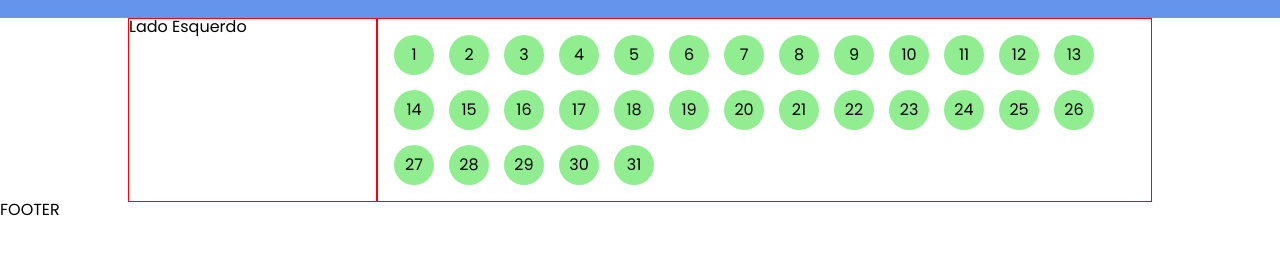
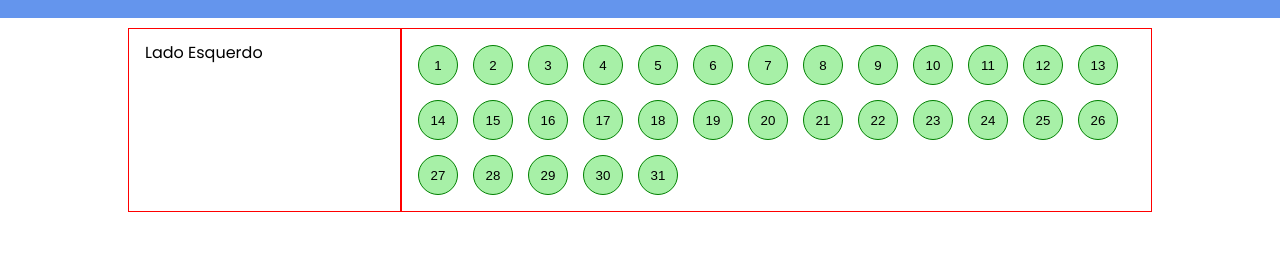
Before and after one commit to demetriusvas/Habit-tracker, a plain HTML site: page index.html in a window 1280 px wide. Shown: the part 54-308 px from the top of the page. Drawn offline with Linux system fonts and the light colour scheme.

Commit message:
Clique dos botões OK

```diff
--- a/index.html
+++ b/index.html
@@ -15,44 +15,46 @@
     <header class="header">
         <h1>HEADER</h1>
     </header>
-    <main class="main">
-        <div class="main__lado-esq">Lado Esquerdo</div>
-        <div class="main__lado-dir">
-            <div id="circle1" class="circle1">1</div>
-            <div class="circle2">2</div>
-            <div class="circle3">3</div>
-            <div class="circle4">4</div>
-            <div class="circle5">5</div>
-            <div class="circle6">6</div>
-            <div class="circle7">7</div>
-            <div class="circle8">8</div>
-            <div class="circle9">9</div>
-            <div class="circle10">10</div>
-            <div class="circle11">11</div>
-            <div class="circle12">12</div>
-            <div class="circle13">13</div>
-            <div class="circle14">14</div>
-            <div class="circle15">15</div>
-            <div class="circle16">16</div>
-            <div class="circle17">17</div>
-            <div class="circle18">18</div>
-            <div class="circle19">19</div>
-            <div class="circle20">20</div>
-            <div class="circle21">21</div>
-            <div class="circle22">22</div>
-            <div class="circle23">23</div>
-            <div class="circle24">24</div>
-            <div class="circle25">25</div>
-            <div class="circle26">26</div>
-            <div class="circle27">27</div>
-            <div class="circle28">28</div>
-            <div class="circle29">29</div>
-            <div class="circle30">30</div>
-            <div class="circle31">31</div>
-        </div>
+    <main>
+        <section class="habito1">
+            <div class="lado-esq1">Lado Esquerdo</div>
+            <div class="lado-dir1">
+                <button id="circle1" onclick="mudarCor('circle1')">1</button>
+                <button id="circle2" onclick="mudarCor('circle2')">2</button>
+                <button id="circle3" onclick="mudarCor('circle3')">3</button>
+                <button id="circle4" onclick="mudarCor('circle4')">4</button>
+                <button id="circle5" onclick="mudarCor('circle5')">5</button>
+                <button id="circle6" onclick="mudarCor('circle6')">6</button>
+                <button id="circle7" onclick="mudarCor('circle7')">7</button>
+                <button id="circle8" onclick="mudarCor('circle8')">8</button>
+                <button id="circle9" onclick="mudarCor('circle9')">9</button>
+                <button id="circle10" onclick="mudarCor('circle10')">10</button>
+                <button id="circle11" onclick="mudarCor('circle11')">11</button>
+                <button id="circle12" onclick="mudarCor('circle12')">12</button>
+                <button id="circle13" onclick="mudarCor('circle13')">13</button>
+                <button id="circle14" onclick="mudarCor('circle14')">14</button>
+                <button id="circle15" onclick="mudarCor('circle15')">15</button>
+                <button id="circle16" onclick="mudarCor('circle16')">16</button>
+                <button id="circle17" onclick="mudarCor('circle17')">17</button>
+                <button id="circle18" onclick="mudarCor('circle18')">18</button>
+                <button id="circle19" onclick="mudarCor('circle19')">19</button>
+                <button id="circle20" onclick="mudarCor('circle20')">20</button>
+                <button id="circle21" onclick="mudarCor('circle21')">21</button>
+                <button id="circle22" onclick="mudarCor('circle22')">22</button>
+                <button id="circle23" onclick="mudarCor('circle23')">23</button>
+                <button id="circle24" onclick="mudarCor('circle24')">24</button>
+                <button id="circle25" onclick="mudarCor('circle25')">25</button>
+                <button id="circle26" onclick="mudarCor('circle26')">26</button>
+                <button id="circle27" onclick="mudarCor('circle27')">27</button>
+                <button id="circle28" onclick="mudarCor('circle28')">28</button>
+                <button id="circle29" onclick="mudarCor('circle29')">29</button>
+                <button id="circle30" onclick="mudarCor('circle30')">30</button>
+                <button id="circle31" onclick="mudarCor('circle31')">31</button>
+            </div>
+        </section>
     </main>
-    <footer class="footer">
-        <h2>FOOTER</h2>
-    </footer>
+
+    <script src="script.js"></script>
+
 </body>
 </html>
--- a/script.js
+++ b/script.js
@@ -1,6 +1,107 @@
-const botao = document.getElementById("circle1");
-botao.addEventListener("click", trocarCor);
+function mudarCor(circle){
+//     if(circle == 'circle1'){
+//         document.getElementById('circle1').className = 'button-clicked';
+//     } else if(circle == 'circle2'){
+//         document.getElementById('circle2').className = 'button-clicked';
+//     }else if(circle == 'circle3'){
+//         document.getElementById('circle3').className = 'button-clicked';
+//     }
+    switch(circle){
+        case 'circle1':
+            document.getElementById('circle1').className = 'button-clicked';
+            break;
+        case 'circle2':
+            document.getElementById('circle2').className = 'button-clicked';
+            break;
+        case 'circle3':
+            document.getElementById('circle3').className = 'button-clicked';
+            break;
+        case 'circle4':
+            document.getElementById('circle4').className = 'button-clicked';
+            break;
+        case 'circle5':
+            document.getElementById('circle5').className = 'button-clicked';
+            break;
+        case 'circle6':
+            document.getElementById('circle6').className = 'button-clicked';
+            break;
+        case 'circle7':
+            document.getElementById('circle7').className = 'button-clicked';
+            break;
+        case 'circle8':
+            document.getElementById('circle8').className = 'button-clicked';
+            break;
+        case 'circle9':
+            document.getElementById('circle9').className = 'button-clicked';
+            break;
+        case 'circle10':
+            document.getElementById('circle10').className = 'button-clicked';
+            break;
+        case 'circle11':
+            document.getElementById('circle11').className = 'button-clicked';
+            break;
+        case 'circle12':
+            document.getElementById('circle12').className = 'button-clicked';
+            break;
+        case 'circle13':
+            document.getElementById('circle13').className = 'button-clicked';
+            break;
+        case 'circle14':
+            document.getElementById('circle14').className = 'button-clicked';
+            break;
+        case 'circle15':
+            document.getElementById('circle15').className = 'button-clicked';
+            break;
+        case 'circle16':
+            document.getElementById('circle16').className = 'button-clicked';
+            break;
+        case 'circle17':
+            document.getElementById('circle17').className = 'button-clicked';
+            break;
+        case 'circle18':
+            document.getElementById('circle18').className = 'button-clicked';
+            break;
+        case 'circle19':
+            document.getElementById('circle19').className = 'button-clicked';
+            break;
+        case 'circle20':
+            document.getElementById('circle20').className = 'button-clicked';
+            break;
+        case 'circle21':
+            document.getElementById('circle21').className = 'button-clicked';
+            break;
+        case 'circle22':
+            document.getElementById('circle22').className = 'button-clicked';
+            break;
+        case 'circle23':
+            document.getElementById('circle23').className = 'button-clicked';
+            break;
+        case 'circle24':
+            document.getElementById('circle24').className = 'button-clicked';
+            break;
+        case 'circle25':
+            document.getElementById('circle25').className = 'button-clicked';
+            break;
+        case 'circle26':
+            document.getElementById('circle26').className = 'button-clicked';
+            break;
+        case 'circle27':
+            document.getElementById('circle27').className = 'button-clicked';
+            break;
+        case 'circle28':
+            document.getElementById('circle28').className = 'button-clicked';
+            break;
+        case 'circle29':
+            document.getElementById('circle29').className = 'button-clicked';
+            break;
+        case 'circle30':
+            document.getElementById('circle30').className = 'button-clicked';
+            break;
+        case 'circle31':
+            document.getElementById('circle31').className = 'button-clicked';
+            break;
+        default:
+            console.log("Fim");
+    }
 
-function trocarCor(){
-    document.getElementById("circle1").className = 'circle1_checked';
 }
--- a/style.css
+++ b/style.css
@@ -13,18 +13,20 @@ body{
     font-size: 1.5rem;
 }
 
-.main{
+.habito1{
     display: flex;
     padding-left: 10%;
     padding-right: 10%;
+    margin-top: 10px;
 }
 
-.main__lado-esq{
+.lado-esq1{
     width: 25%;
     border: 1px solid red;
+    padding: 1rem;
 }
 
-.main__lado-dir{
+.lado-dir1{
     width: 75%;
     border: 1px solid #ff0000;
     display: flex;
@@ -33,19 +35,16 @@ body{
     padding: 1rem;
 }
 
-.circle1, .circle2, .circle3, .circle4, .circle5, .circle6, .circle7, .circle8, .circle9,
-.circle10, .circle11, .circle12, .circle13, .circle14, .circle15, .circle16, .circle17,
-.circle18, .circle19, .circle20, .circle21, .circle22, .circle23, .circle24, .circle25,
-.circle26, .circle27, .circle28, .circle29, .circle30, .circle31{
-    background-color: lightgreen;
+button{
+    background-color: rgb(167, 240, 167);
     border-radius: 50%;
     width: 40px;
     height: 40px;
-    text-align: center;
-    font-size: 1rem;
-    line-height: 40px;
+    transition-duration: 0.4s;
+    cursor: pointer;
+    border: 1px solid green
 }
 
-.circle1_checked{
-    background-color: rgb(24, 241, 24);
+button:hover, .button-clicked{
+    background-color: rgb(42, 252, 42);
 }
```
